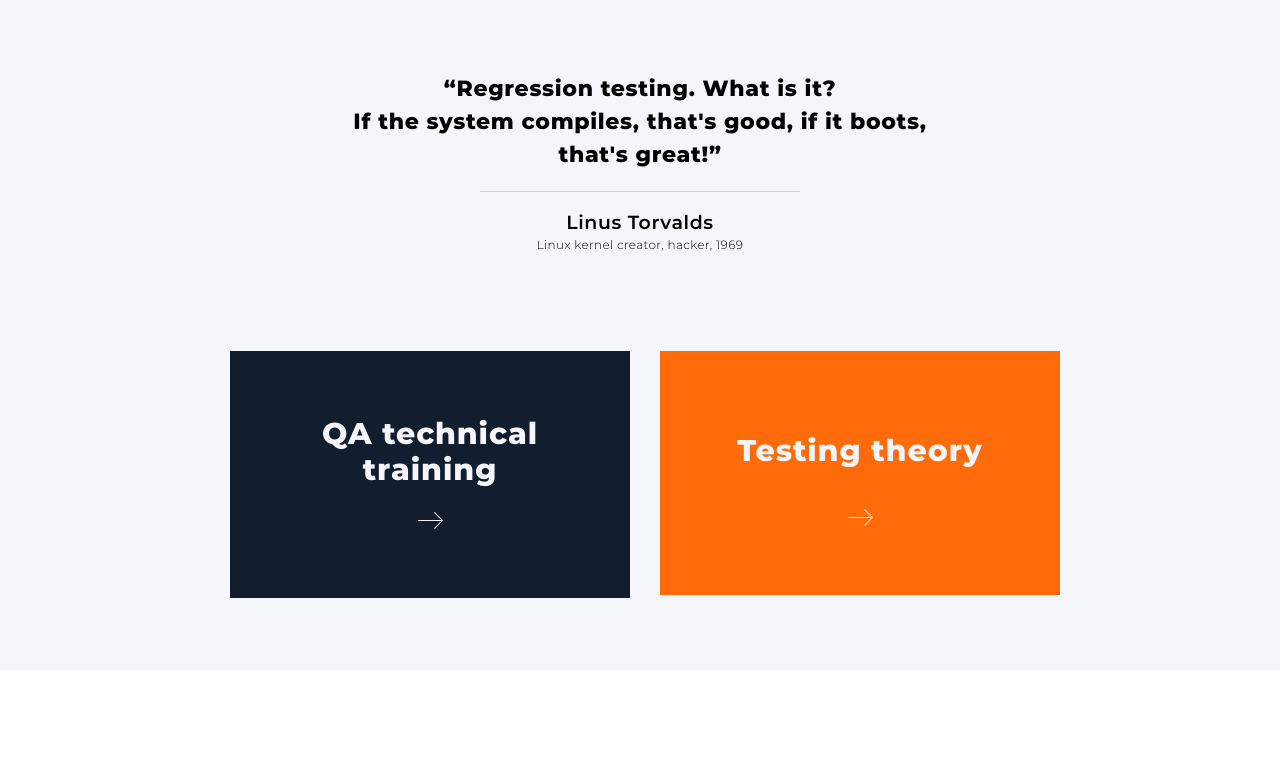
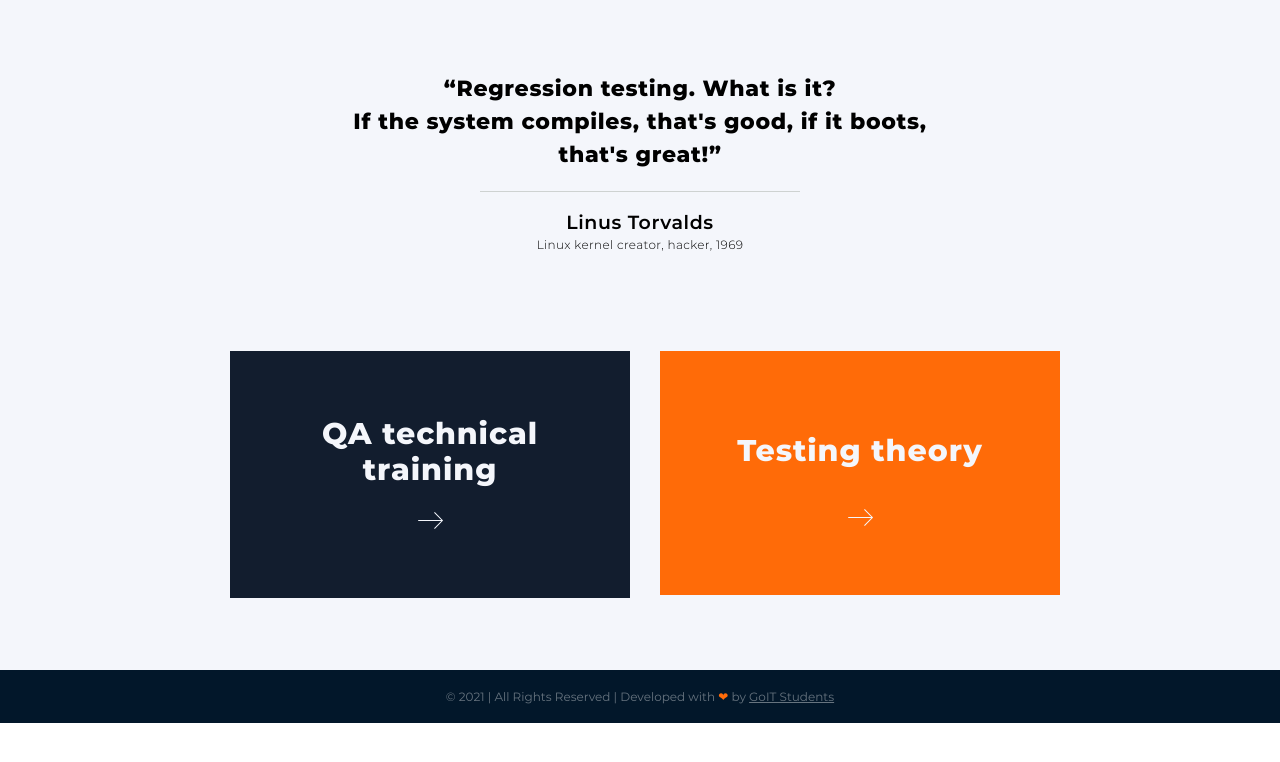
Before and after one commit to yuriev-yuriy/finalGroupProjectReact, a React (Create React App) app: page / in a window 1280 px wide. Shown: the top 762 px of the page. Built offline with nearby package versions, Linux system fonts and the light colour scheme.

Commit message:
add footer

```diff
--- a/src/App.js
+++ b/src/App.js
@@ -4,6 +4,7 @@ import routes from './routes';
 
 import { Component, lazy, Suspense } from 'react';
 import { BrowserRouter, Switch, Route, Redirect } from 'react-router-dom';
+import Footer from './components/Footer';
 
 const MainView = lazy(() =>
   import('./views/MainView' /*webpackChunkName: "MainPage"*/),
@@ -23,6 +24,7 @@ function App() {
           <Route path={routes.MAIN_VIEW} component={MainView} />
         </Switch>
       </Suspense>
+      <Footer />
     </BrowserRouter>
   );
 }
--- /dev/null
+++ b/src/components/Footer/Footer.js
@@ -0,0 +1,18 @@
+import s from './Footer.module.css';
+
+const Footer = () => {
+  const url = '#';
+  return (
+    <footer className={s.footer}>
+      <p className={s.description}>
+        &#169; 2021 | All Rights Reserved | Developed with{' '}
+        <span className={s.icon}>&#10084;</span> by{' '}
+        <a className={s.link} href={url}>
+          GoIT Students
+        </a>
+      </p>
+    </footer>
+  );
+};
+
+export default Footer;
--- /dev/null
+++ b/src/components/Footer/Footer.module.css
@@ -0,0 +1,31 @@
+.footer {
+  background: #02172a;
+  display: flex;
+  justify-content: center;
+  align-items: center;
+  padding: 12px 17px;
+  line-height: 15px;
+  font-size: 12px;
+}
+
+.description {
+  text-align: center;
+  font-family: 'MontserratRegular', sans-serif;
+  font-weight: 400;
+  color: rgba(255, 255, 255, 0.4);
+}
+
+.icon {
+  color: #ff6b09;
+}
+
+.link {
+  color: rgba(255, 255, 255, 0.4);
+  text-decoration: underline;
+}
+
+@media (min-width: 768px) {
+  .footer {
+    padding: 19px 0;
+  }
+}
--- /dev/null
+++ b/src/components/Footer/index.js
@@ -0,0 +1 @@
+export { default } from './Footer.js';
```
Also changed, not shown: 1 other file (tests, documents, lock files or other folders).
